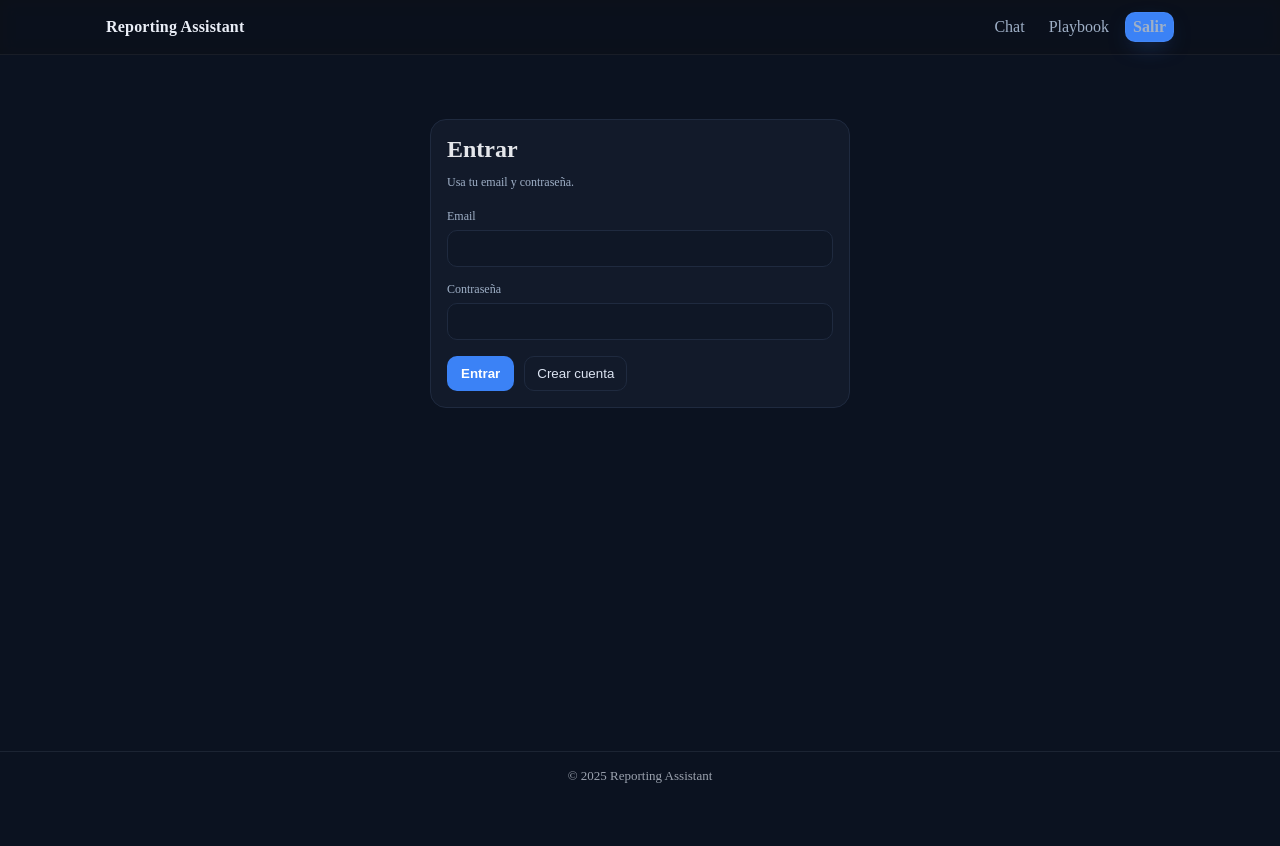
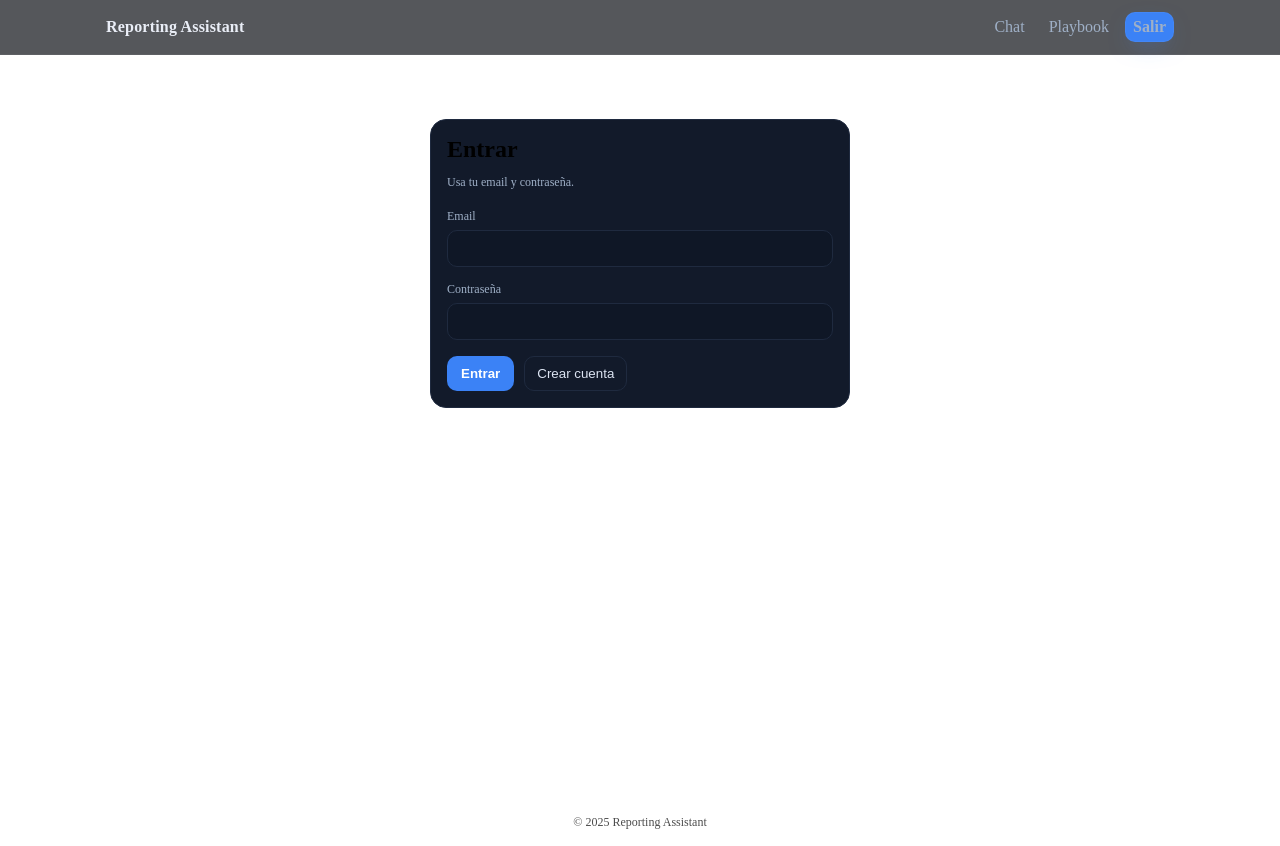
Before and after one commit to dsala1/reporting-assistant-starter, a Next.js app: page /login in a window 1280 px wide. Before the commit the page ends 800 px from the top, so only its background shows below. Built offline with nearby package versions, Linux system fonts and the light colour scheme; no server answers.

Commit message:
Update layout.js

```diff
--- a/app/layout.js
+++ b/app/layout.js
@@ -1,34 +1,26 @@
-// app/layout.js
 import './globals.css';
 import Topbar from './topbar';
 
 export const metadata = {
   title: 'Reporting Assistant',
-  description: 'Reportes y análisis con tu Playbook y datos MCP',
+  description: 'Analiza archivos y genera insights accionables.',
 };
 
 export default function RootLayout({ children }) {
   return (
     <html lang="es">
-      <body style={{
-        backgroundColor: '#0b1220',
-        color: '#e5e7eb',
-        minHeight: '100dvh',
-        display: 'flex',
-        flexDirection: 'column'
-      }}>
+      <body>
         <Topbar />
-        <main style={{ flex: 1, padding: '24px 16px', maxWidth: 1200, margin: '0 auto' }}>
+        <main style={{
+          maxWidth: 1100,
+          margin: '0 auto',
+          padding: '24px 16px',
+          minHeight: 'calc(100dvh - 56px)'
+        }}>
           {children}
         </main>
-        <footer style={{
-          borderTop: '1px solid rgba(148,163,184,.12)',
-          color: '#9ca3af',
-          fontSize: 13,
-          padding: '16px',
-          textAlign: 'center'
-        }}>
-          © {new Date().getFullYear()} Reporting Assistant
+        <footer style={{opacity:.7, fontSize:12, textAlign:'center', padding:'16px'}}>
+          © 2025 Reporting Assistant
         </footer>
       </body>
     </html>
```
